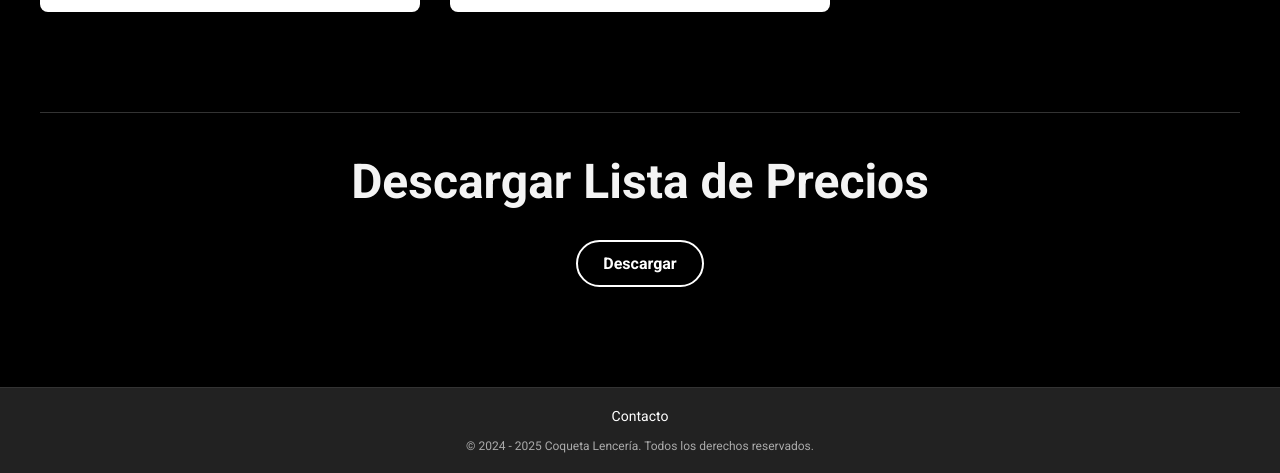
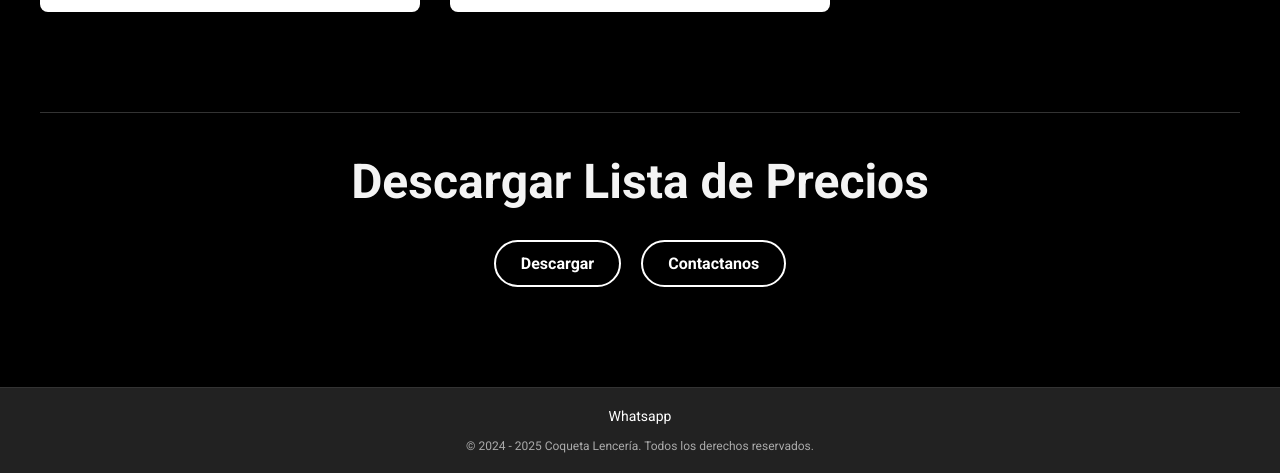
Before and after one commit to MisCoqueta/Coqueta, a plain HTML site: page index.html in a window 1280 px wide. Shown: the part 3000-3473 px from the top of the page. Drawn offline with Linux system fonts and the light colour scheme.

Commit message:
Update index.html

```diff
--- a/index.html
+++ b/index.html
@@ -54,6 +54,7 @@
             <h2>Descargar Lista de Precios</h2>
             <div class="download-buttons-container">
                 <a href="documentos/PreciosCoqueta.xlsx" class="download-button" download="PreciosCoqueta.xlsx" rel="noopener noreferrer">Descargar</a>
+                <a href="https://wa.me/5491133273212" class="download-button" rel="noopener noreferrer">Contactanos</a>
             </div>
         </section>
     </main>
@@ -61,7 +62,7 @@
 
     <footer>
         <div class="footer-links">
-            <a href="https://wa.me/5491133273212" target="_blank" rel="noopener noreferrer">Contacto</a>
+            <a href="https://wa.me/5491133273212" target="_blank" rel="noopener noreferrer">Whatsapp</a>
         </div>
         <div class="copyright">
             &copy; 2024 - <span id="current-year"></span> Coqueta Lencería. Todos los derechos reservados.
```
